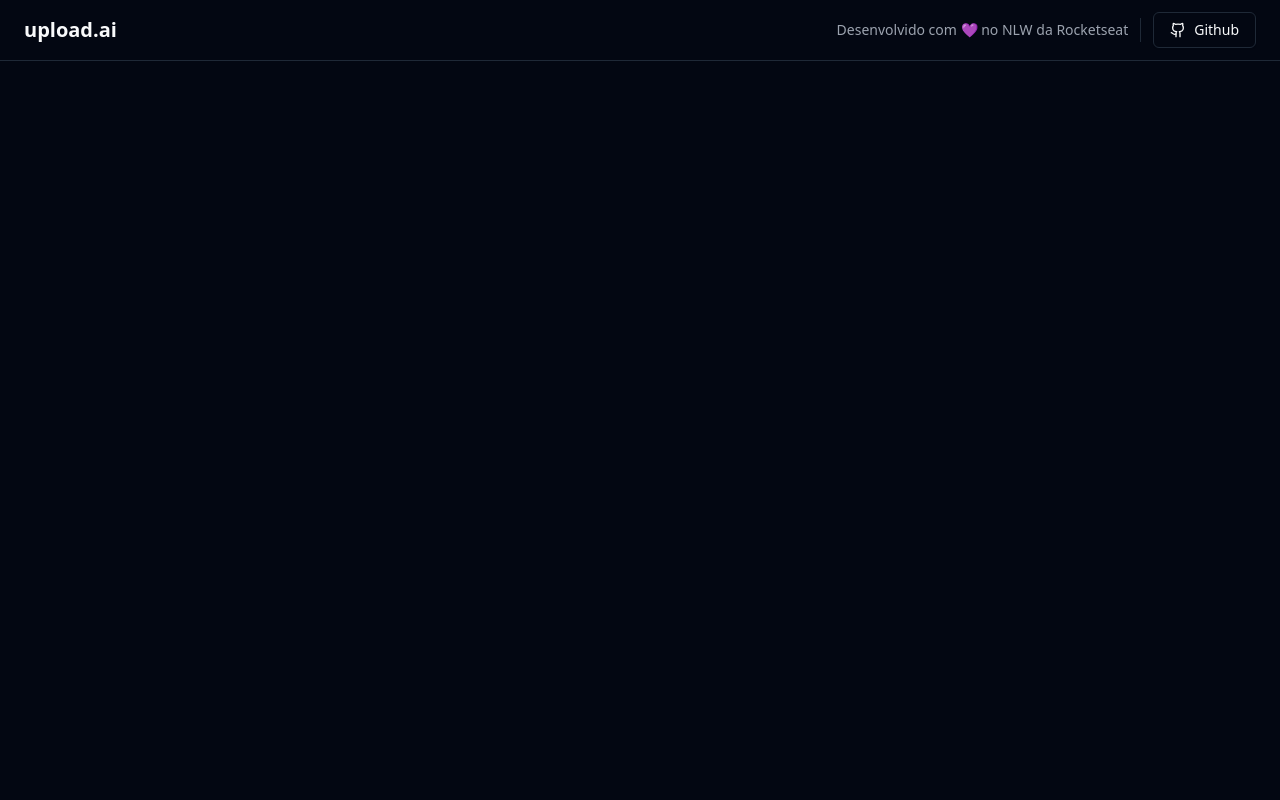
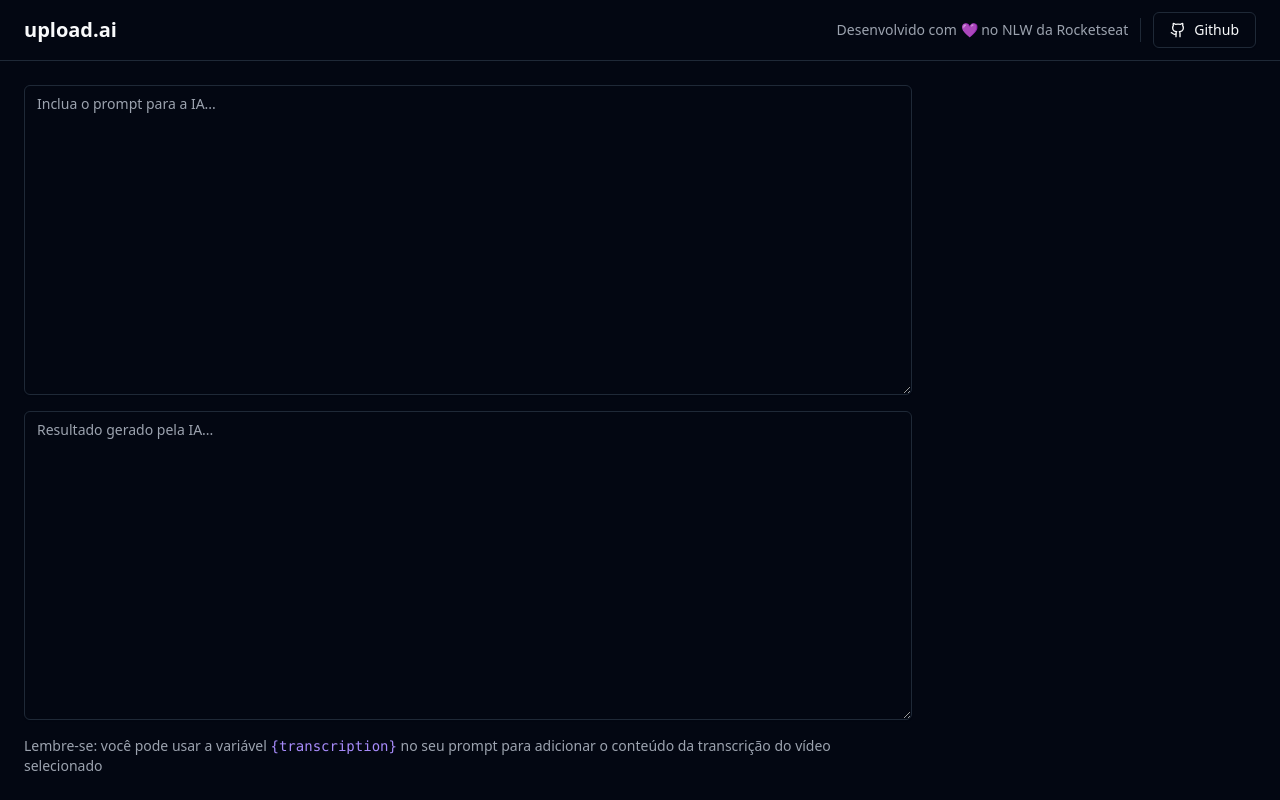
Before and after one commit to carlosmsv/upload.ai, a React (Vite) app: page / in a window 1280 px wide. Built offline with nearby package versions, Linux system fonts and the light colour scheme.

Commit message:
:sparkles: using shadcn Textarea

```diff
--- a/src/App.tsx
+++ b/src/App.tsx
@@ -1,6 +1,7 @@
 import { Github } from "lucide-react"
 import { Button } from "./components/ui/button";
 import { Separator } from "./components/ui/separator";
+import { Textarea } from "./components/ui/textarea";
 
 export function App() {
 
@@ -22,6 +23,22 @@ export function App() {
             </Button>
         </div>
       </div>
+
+      <main className="flex-1 p-6 flex gap-6">
+        <div className="flex flex-col flex-1 gap-4">
+          <div className="grid grid-rows-2 gap-4 flex-1">
+            <Textarea placeholder="Inclua o prompt para a IA..."/>
+            <Textarea placeholder="Resultado gerado pela IA..." readOnly/>
+          </div>
+
+          <p className="text-sm text-muted-foreground">
+            Lembre-se: você pode usar a variável <code className="text-violet-400">{'{transcription}'}</code> no seu prompt para adicionar o conteúdo da transcrição do vídeo selecionado
+          </p>
+        </div>
+        <aside className="w-80">
+
+        </aside>
+      </main>
     </div>
   )
 }
--- /dev/null
+++ b/src/components/ui/textarea.tsx
@@ -0,0 +1,24 @@
+import * as React from "react"
+
+import { cn } from "@/lib/utils"
+
+export interface TextareaProps
+  extends React.TextareaHTMLAttributes<HTMLTextAreaElement> {}
+
+const Textarea = React.forwardRef<HTMLTextAreaElement, TextareaProps>(
+  ({ className, ...props }, ref) => {
+    return (
+      <textarea
+        className={cn(
+          "flex min-h-[60px] w-full rounded-md border border-input bg-transparent px-3 py-2 text-sm shadow-sm placeholder:text-muted-foreground focus-visible:outline-none focus-visible:ring-1 focus-visible:ring-ring disabled:cursor-not-allowed disabled:opacity-50",
+          className
+        )}
+        ref={ref}
+        {...props}
+      />
+    )
+  }
+)
+Textarea.displayName = "Textarea"
+
+export { Textarea }
```
